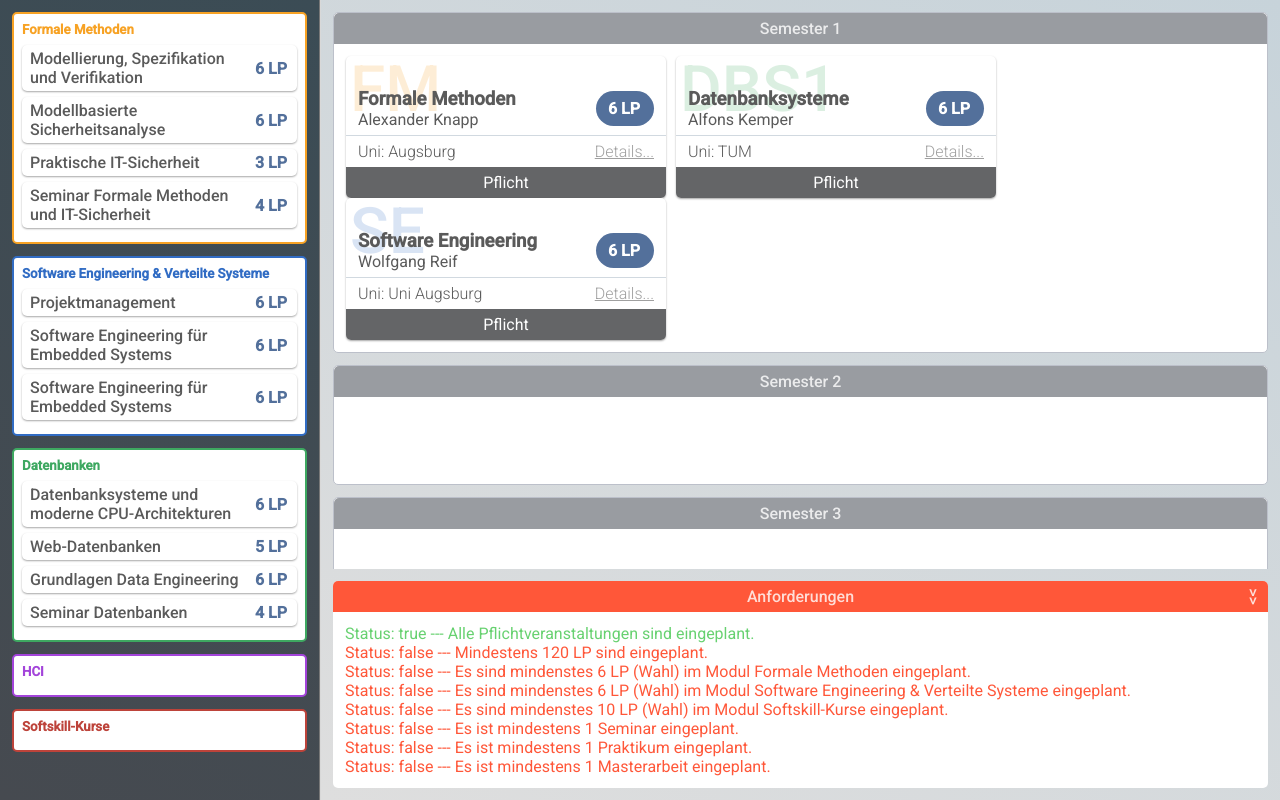
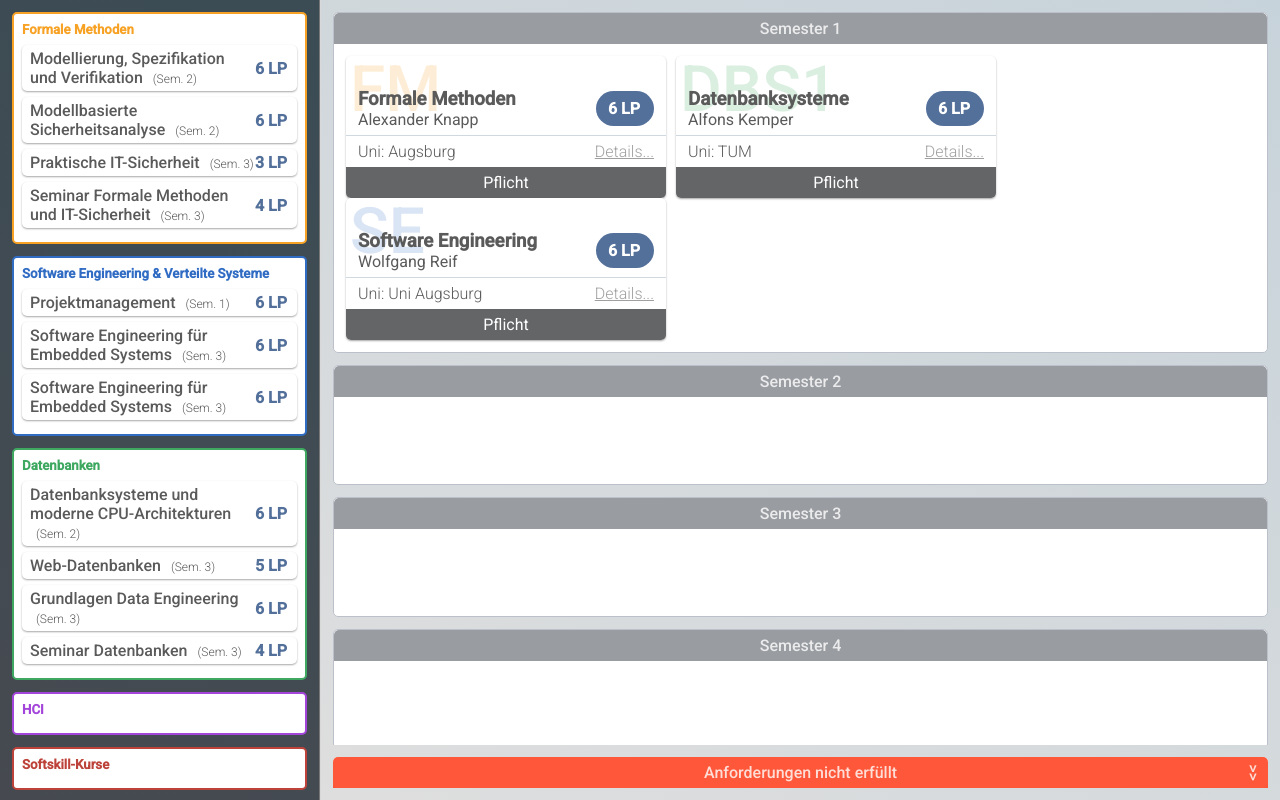
Before and after one commit to elite-se/elite-se.study-planner, an Angular app: page / in a window 1280 px wide. Built offline with nearby package versions, Linux system fonts and the light colour scheme.

Commit message:
improved styling

```diff
--- a/src/app/app.component.html
+++ b/src/app/app.component.html
@@ -16,7 +16,7 @@
 
     <div id="rulecheckers">
       <h4 class="rules-header {{ allRegelnCheck ? 'success' : 'error' }}">
-        Anforderungen
+        Anforderungen {{ allRegelnCheck ? "erfüllt" : "nicht erfüllt" }}
         <span class="down-btn" (click)="toggleRegelnHidden()">>></span>
       </h4>
       <div class="rules-container {{ regelnHidden ? 'hidden' : '' }} ">
--- a/src/app/app.component.ts
+++ b/src/app/app.component.ts
@@ -31,7 +31,7 @@ export class AppComponent {
 
   allRegelnCheck: boolean = false;
 
-  regelnHidden: boolean = false;
+  regelnHidden: boolean = true;
 
   constructor(
     private studiengangService: StudiengangService,
--- a/src/app/components/veranstaltung-card/veranstaltung-card.component.html
+++ b/src/app/components/veranstaltung-card/veranstaltung-card.component.html
@@ -14,7 +14,12 @@
       X
     </div>
     <div class="title-container">
-      <h3 class="title">{{ veranstaltung.titel }}</h3>
+      <h3 class="title">
+        {{ veranstaltung.titel }}
+        <span class="semester" *ngIf="isMini"
+          >(Sem. {{ veranstaltung.semester }})</span
+        >
+      </h3>
       <p class="prof" *ngIf="!isMini">
         {{ veranstaltung.Prof }}
       </p>
--- a/src/app/components/veranstaltung-card/veranstaltung-card.component.scss
+++ b/src/app/components/veranstaltung-card/veranstaltung-card.component.scss
@@ -26,6 +26,12 @@
     .title {
       font-size: 16px;
       font-weight: 500;
+
+      .semester {
+        margin-left: 6px;
+        font-size: 12px;
+        font-weight: 300;
+      }
     }
 
     .lp {
```
